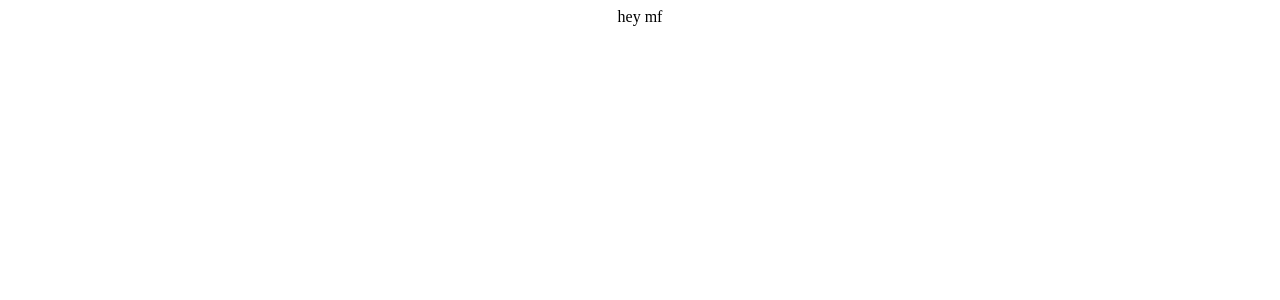
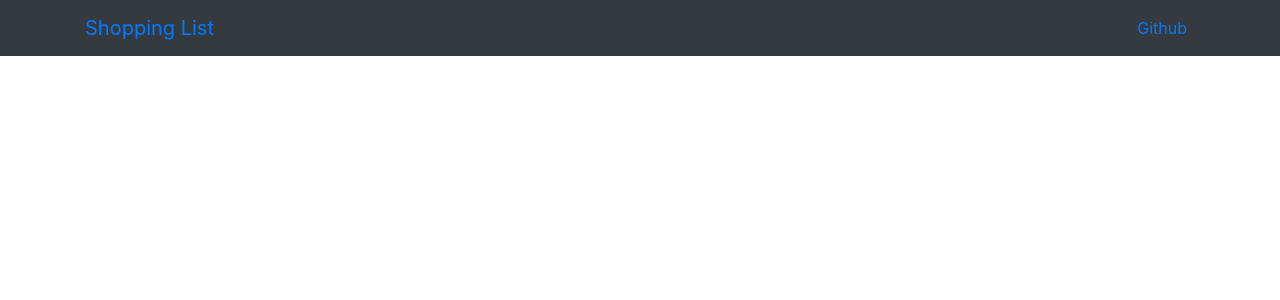
Before and after one commit to iamshubhankarkhare/mern_shopping, a React (Create React App) app in the folder client/: page / in a window 1280 px wide. Shown: the top 300 px of the page. Built offline with nearby package versions, Linux system fonts and the light colour scheme.

Commit message:
added navbar

```diff
--- a/client/package.json
+++ b/client/package.json
@@ -6,9 +6,13 @@
         "@testing-library/jest-dom": "^4.2.4",
         "@testing-library/react": "^9.5.0",
         "@testing-library/user-event": "^7.2.1",
+        "bootstrap": "^4.4.1",
         "react": "^16.13.1",
         "react-dom": "^16.13.1",
-        "react-scripts": "3.4.1"
+        "react-scripts": "3.4.1",
+        "react-transition-group": "^4.4.1",
+        "reactstrap": "^8.4.1",
+        "uuid": "^8.0.0"
     },
     "scripts": {
         "start": "react-scripts start",
--- a/client/src/App.js
+++ b/client/src/App.js
@@ -1,9 +1,14 @@
 import React from "react";
 import "./App.css";
+import 'bootstrap/dist/css/bootstrap.min.css';
+import './App.css'
+import AppNavbar from './components/AppNavbar'
+
 
 function App() {
-    return <div className="App" > hey mf
-    </div>;
+    return (<div className="App" >
+        <AppNavbar></AppNavbar>
+    </div>);
 }
 
 export default App;
--- /dev/null
+++ b/client/src/components/AppNavbar.jsx
@@ -0,0 +1,35 @@
+import React, { Component } from 'react'
+import { Collapse, Navbar, NavbarToggler, NavbarBrand, Nav, NavItem, NavLink, Container } from 'reactstrap'
+
+
+export default class AppNavbar extends Component {
+    state = {
+        isOpen: false
+    }
+    toggle = () => {
+        this.setState({
+            isOpen: !this.state.isOpen
+        })
+    }
+
+
+
+    render() {
+        return (
+            <div>
+                <Navbar color="dark" expand="sm" classname="mb-5">
+                    <Container>
+                        <NavbarBrand href="/">Shopping List</NavbarBrand>
+                        <NavbarToggler onClick={this.toggle}></NavbarToggler>
+                        <Collapse isOpen={this.state.isOpen} navbar></Collapse>
+                        <Nav className="ml-auto" navbar>
+                            <NavItem>
+                                <NavLink href="https://github.com/iamshubhankarkhare/mern_shopping">Github</NavLink>
+                            </NavItem>
+                        </Nav>
+                    </Container>
+                </Navbar>
+            </div>
+        )
+    }
+}
```
Also changed, not shown: 1 other file (tests, documents, lock files or other folders).
